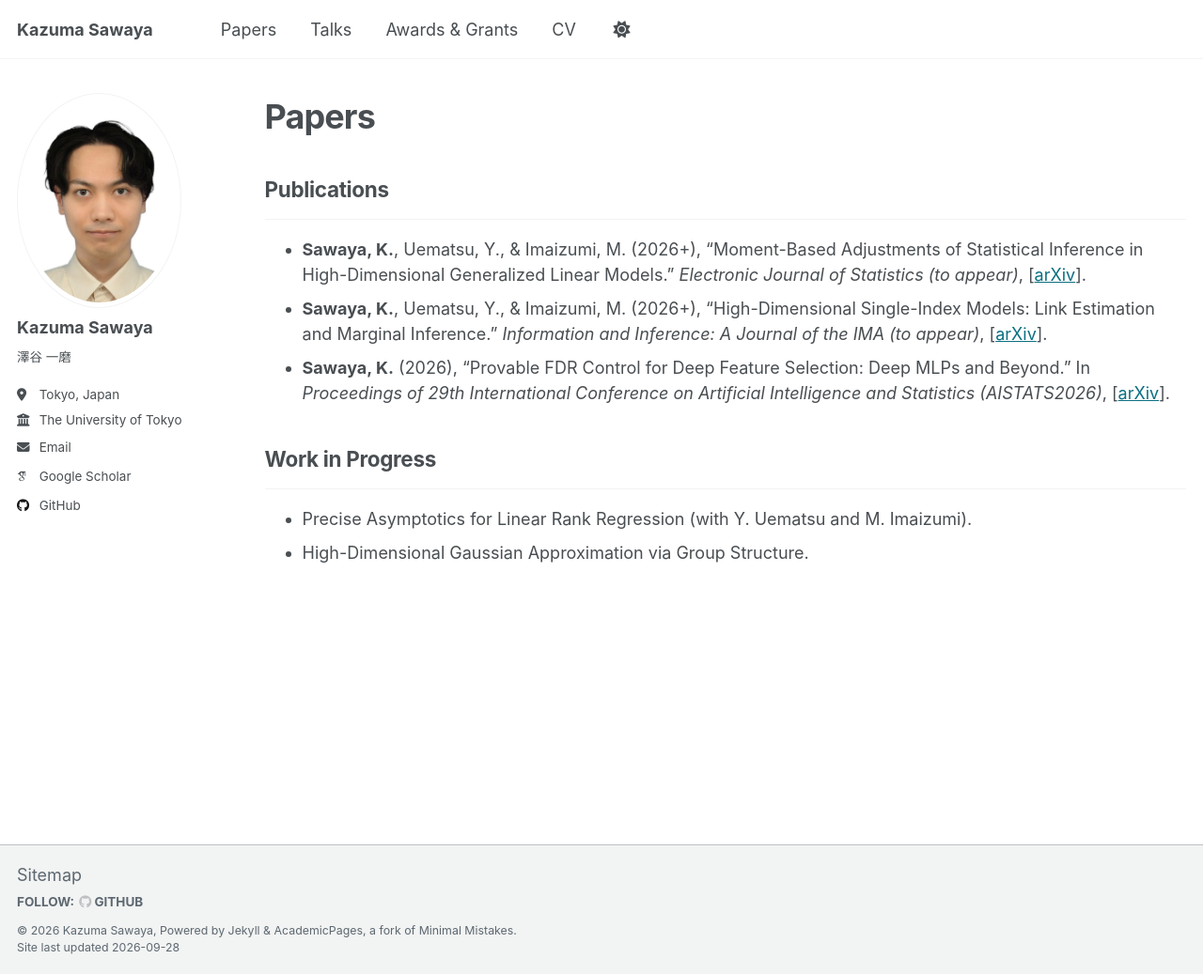
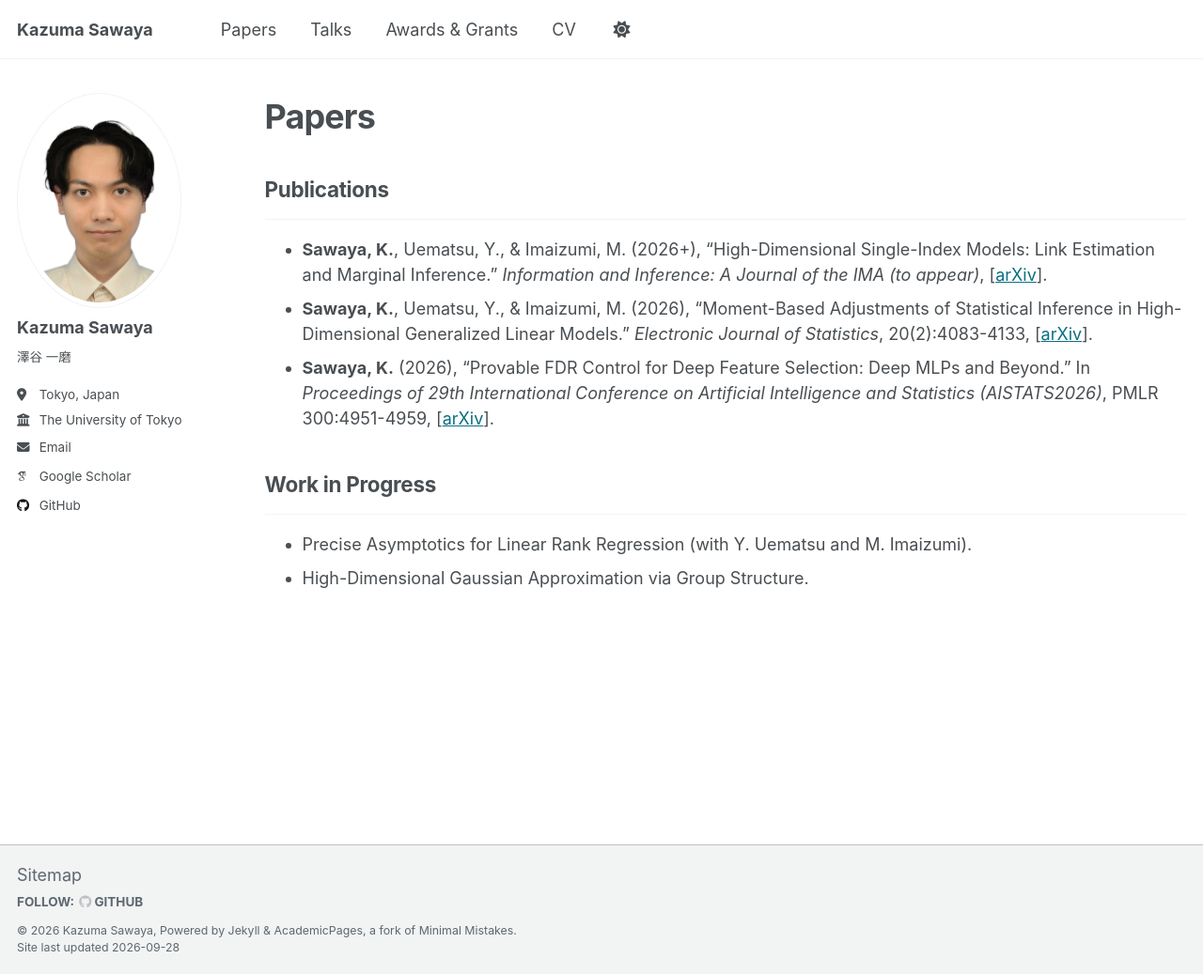
Before and after one commit to sawaya-ka/sawaya-ka.github.io, a Jekyll site: the page built from _pages/papers.md, in a window 1280 px wide and 1037 px high. Shown: the whole window at 94% size. Built offline with Jekyll 4.4.1, drawn with Linux system fonts in a browser that asks for light colours; some web fonts are replaced.

Commit message:
Update papers.md

```diff
--- a/_pages/papers.md
+++ b/_pages/papers.md
@@ -7,9 +7,9 @@ author_profile: true
 
 ## Publications
 ---
-- **Sawaya, K.**, Uematsu, Y., & Imaizumi, M. (2026+), "Moment-Based Adjustments of Statistical Inference in High-Dimensional Generalized Linear Models." *Electronic Journal of Statistics (to appear)*, [[arXiv](https://arxiv.org/abs/2305.17731)].
 - **Sawaya, K.**, Uematsu, Y., & Imaizumi, M. (2026+), "High-Dimensional Single-Index Models: Link Estimation and Marginal Inference."  *Information and Inference: A Journal of the IMA (to appear)*, [[arXiv](https://arxiv.org/abs/2404.17812)].
-- **Sawaya, K.** (2026), "Provable FDR Control for Deep Feature Selection: Deep MLPs and Beyond." In *Proceedings of 29th International Conference on Artificial Intelligence and Statistics (AISTATS2026)*, [[arXiv](https://arxiv.org/abs/2512.04696)].
+- **Sawaya, K.**, Uematsu, Y., & Imaizumi, M. (2026), "Moment-Based Adjustments of Statistical Inference in High-Dimensional Generalized Linear Models." *Electronic Journal of Statistics*, 20(2):4083-4133, [[arXiv](https://arxiv.org/abs/2305.17731)].
+- **Sawaya, K.** (2026), "Provable FDR Control for Deep Feature Selection: Deep MLPs and Beyond." In *Proceedings of 29th International Conference on Artificial Intelligence and Statistics (AISTATS2026)*, PMLR 300:4951-4959, [[arXiv](https://arxiv.org/abs/2512.04696)].
 
 
 
```
